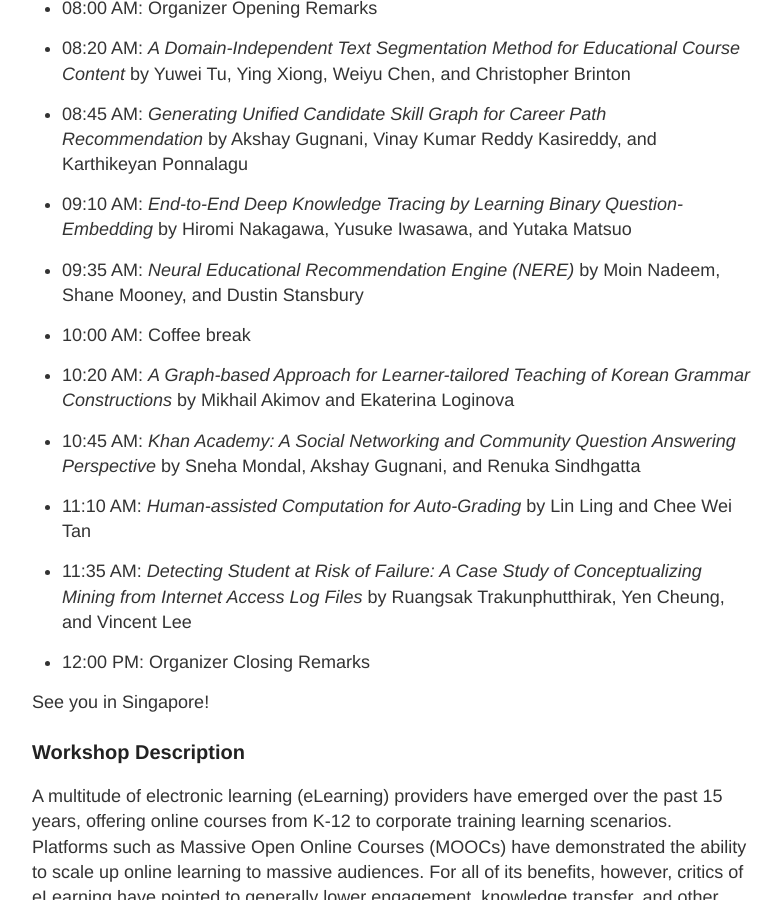
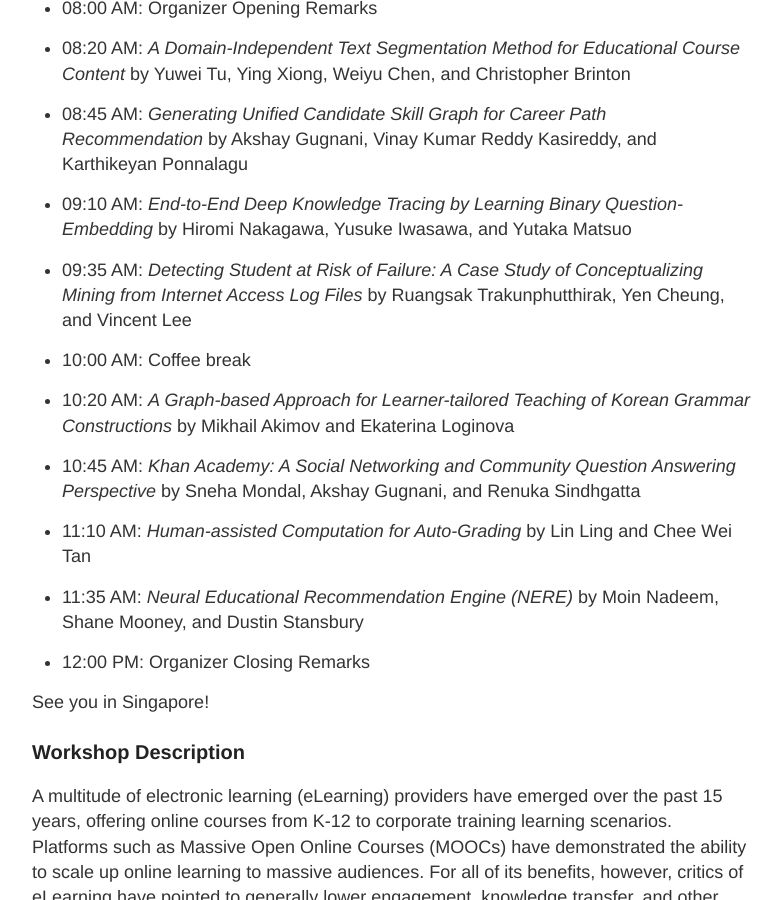
Before and after one commit to ml4ed/ml4ed.github.io, a Jekyll site: the page built from _workshops/2018-icdm-workshop.md, in a window 1280 px wide and 900 px high, scrolled down 408 px. Shown: the whole window, without its empty margins (248-1030 px from the left). Built offline with Jekyll 4.4.1, drawn with Linux system fonts in a browser that asks for light colours; part of the change alters nothing that is shown.

```diff
--- a/_workshops/2018-icdm-workshop.md
+++ b/_workshops/2018-icdm-workshop.md
@@ -17,7 +17,7 @@ Congratulations to all accepted papers! Here is the program of paper presentatio
 
 * 09:10 AM: *End-to-End Deep Knowledge Tracing by Learning Binary Question-Embedding* by Hiromi Nakagawa, Yusuke Iwasawa, and Yutaka Matsuo
 
-* 09:35 AM: *Neural Educational Recommendation Engine (NERE)* by Moin Nadeem, Shane Mooney, and Dustin Stansbury
+* 09:35 AM: *Detecting Student at Risk of Failure: A Case Study of Conceptualizing Mining from Internet Access Log Files* by Ruangsak Trakunphutthirak, Yen Cheung, and Vincent Lee
 
 * 10:00 AM: Coffee break
 
@@ -27,7 +27,7 @@ Congratulations to all accepted papers! Here is the program of paper presentatio
 
 * 11:10 AM: *Human-assisted Computation for Auto-Grading* by Lin Ling and Chee Wei Tan
 
-* 11:35 AM: *Detecting Student at Risk of Failure: A Case Study of Conceptualizing Mining from Internet Access Log Files* by Ruangsak Trakunphutthirak, Yen Cheung, and Vincent Lee
+* 11:35 AM: *Neural Educational Recommendation Engine (NERE)* by Moin Nadeem, Shane Mooney, and Dustin Stansbury
 
 * 12:00 PM: Organizer Closing Remarks
 
```
